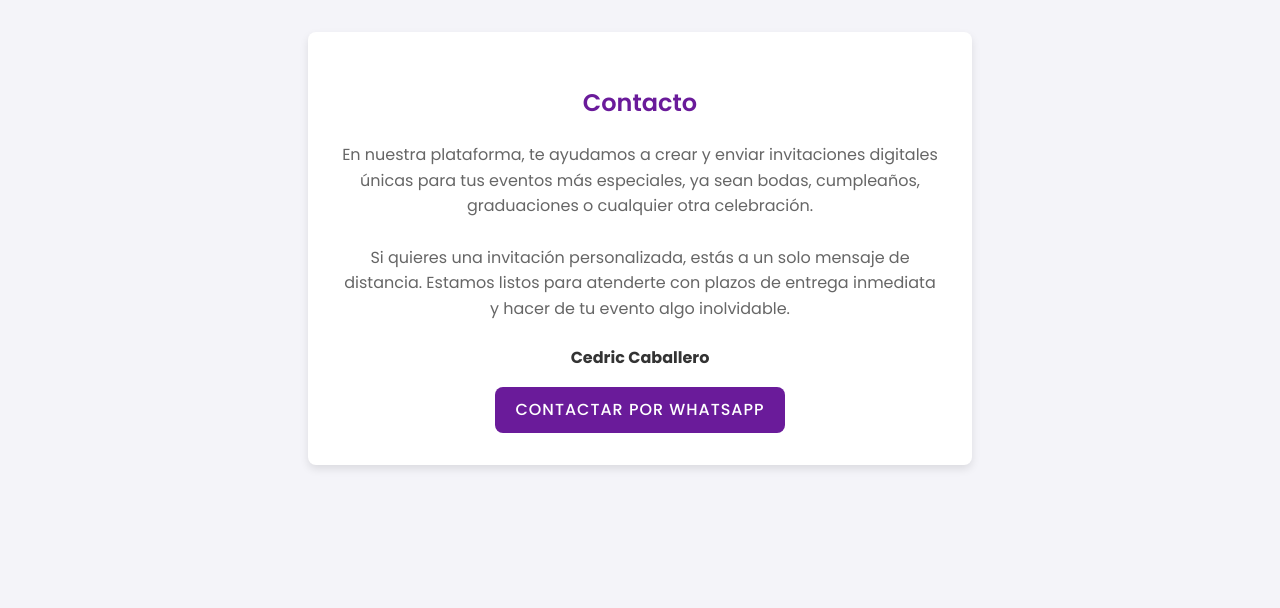
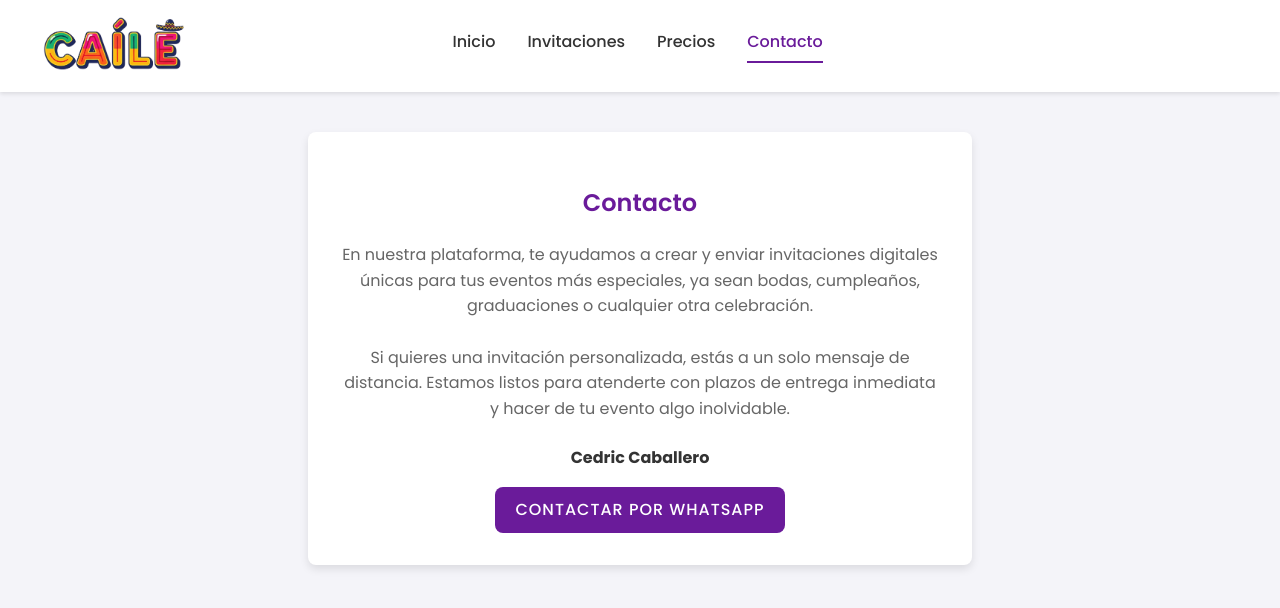
Before and after one commit to JoshuaHRuz/Invitationes, an Angular app in the folder Frontend/digital-invitations-frontend/: page /contact in a window 1280 px wide. Shown: the top 608 px of the page. Built offline with nearby package versions, Linux system fonts and the light colour scheme; no server answers.

Commit message:
frontend: navbar (dropdown Editar contenido) + contacto con navbar

```diff
--- a/Frontend/digital-invitations-frontend/src/app/features/contact/contact.component.html
+++ b/Frontend/digital-invitations-frontend/src/app/features/contact/contact.component.html
@@ -1,4 +1,5 @@
-<div class="contact-container">
+<app-navbar></app-navbar>
+<div class="contact-container" style="margin-top: 100px;">
   <div class="contact-card">
     <h2>Contacto</h2>
     <p class="description">
--- a/Frontend/digital-invitations-frontend/src/app/features/contact/contact.component.ts
+++ b/Frontend/digital-invitations-frontend/src/app/features/contact/contact.component.ts
@@ -1,10 +1,11 @@
 import { Component } from '@angular/core';
 import { CommonModule } from '@angular/common';
+import { NavbarComponent } from '../../shared/components/navbar/navbar.component';
 
 @Component({
   selector: 'app-contact',
   standalone: true,
-  imports: [CommonModule],
+  imports: [CommonModule, NavbarComponent],
   templateUrl: './contact.component.html',
   styleUrls: ['./contact.component.scss']
 })
--- a/Frontend/digital-invitations-frontend/src/app/shared/components/navbar/navbar.component.html
+++ b/Frontend/digital-invitations-frontend/src/app/shared/components/navbar/navbar.component.html
@@ -12,6 +12,14 @@
       <a routerLink="/invitations" routerLinkActive="active">Invitaciones</a>
       <a routerLink="/pricing" routerLinkActive="active">Precios</a>
       <a routerLink="/contact" routerLinkActive="active">Contacto</a>
+      <!-- Menú de edición solo para ADMIN en landing -->
+      <span class="edit-menu" *ngIf="(isLandingPage$ | async) && role==='ADMIN'">
+        <button class="btn btn-outline">Editar contenido ▾</button>
+        <div class="dropdown">
+          <a routerLink="/admin-dashboard/landing-cms">Landing</a>
+          <a routerLink="/admin-dashboard/theme">Estilos globales</a>
+        </div>
+      </span>
     </div>
     <div class="navbar-actions">
       <a *ngIf="isLandingPage$ | async" routerLink="/auth/login" class="btn btn-primary">Iniciar Sesión</a>
--- a/Frontend/digital-invitations-frontend/src/app/shared/components/navbar/navbar.component.scss
+++ b/Frontend/digital-invitations-frontend/src/app/shared/components/navbar/navbar.component.scss
@@ -1,5 +1,5 @@
 .navbar {
-  background-color: var(--surface-color);
+  background-color: var(--color-surface);
   box-shadow: 0 2px 4px rgba(0,0,0,0.1);
   padding: 1rem 0;
   position: fixed;
@@ -55,7 +55,7 @@
   a {
     font-size: 1rem;
     font-weight: 500;
-    color: var(--text-color);
+    color: var(--color-text);
     text-decoration: none;
     position: relative;
     padding-bottom: 0.5rem;
@@ -68,12 +68,12 @@
       left: 0;
       width: 0;
       height: 2px;
-      background-color: var(--primary-color);
+      background-color: var(--color-primary);
       transition: width 0.3s ease;
     }
 
     &:hover, &.active {
-      color: var(--primary-color);
+      color: var(--color-primary);
 
       &::after {
         width: 100%;
@@ -111,7 +111,7 @@
     width: 25px;
     height: 3px;
     margin: 4px 0;
-    background-color: var(--primary-dark-color);
+    background-color: var(--color-primary);
     transition: transform 0.3s ease, opacity 0.3s ease;
   }
 }
@@ -126,7 +126,7 @@
     top: 100%;
     left: 0;
     right: 0;
-    background-color: var(--surface-color);
+    background-color: var(--color-surface);
     flex-direction: column;
     align-items: center;
     padding: 1rem 0;
@@ -138,3 +138,29 @@
     }
   }
 }
+
+/* Dropdown editar contenido */
+.edit-menu {
+  position: relative;
+  display: inline-block;
+  .dropdown {
+    position: absolute;
+    top: 100%;
+    left: 0;
+    background: var(--color-surface);
+    border: 1px solid #e5e7eb;
+    border-radius: 8px;
+    box-shadow: 0 4px 8px rgba(0,0,0,0.08);
+    display: none;
+    min-width: 200px;
+    padding: 8px 0;
+
+    a {
+      display: block;
+      padding: 8px 12px;
+      color: var(--color-text);
+    }
+    a:hover { background: #f3f4f6; }
+  }
+  &:hover .dropdown { display: block; }
+}
--- a/Frontend/digital-invitations-frontend/src/app/shared/components/navbar/navbar.component.ts
+++ b/Frontend/digital-invitations-frontend/src/app/shared/components/navbar/navbar.component.ts
@@ -27,4 +27,8 @@ export class NavbarComponent {
       map(url => url === '/')
     );
   }
+
+  get role(): string | null {
+    try { return localStorage.getItem('role'); } catch { return null; }
+  }
 }
```
